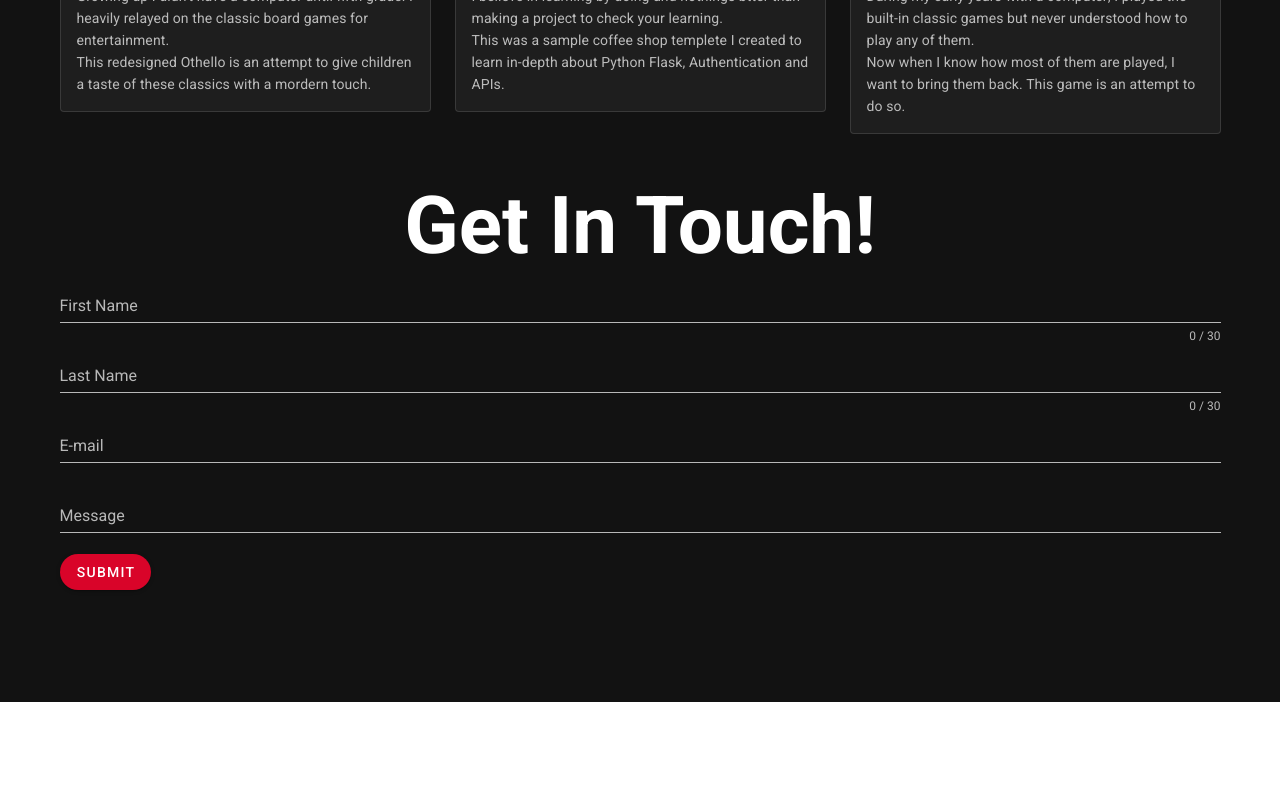
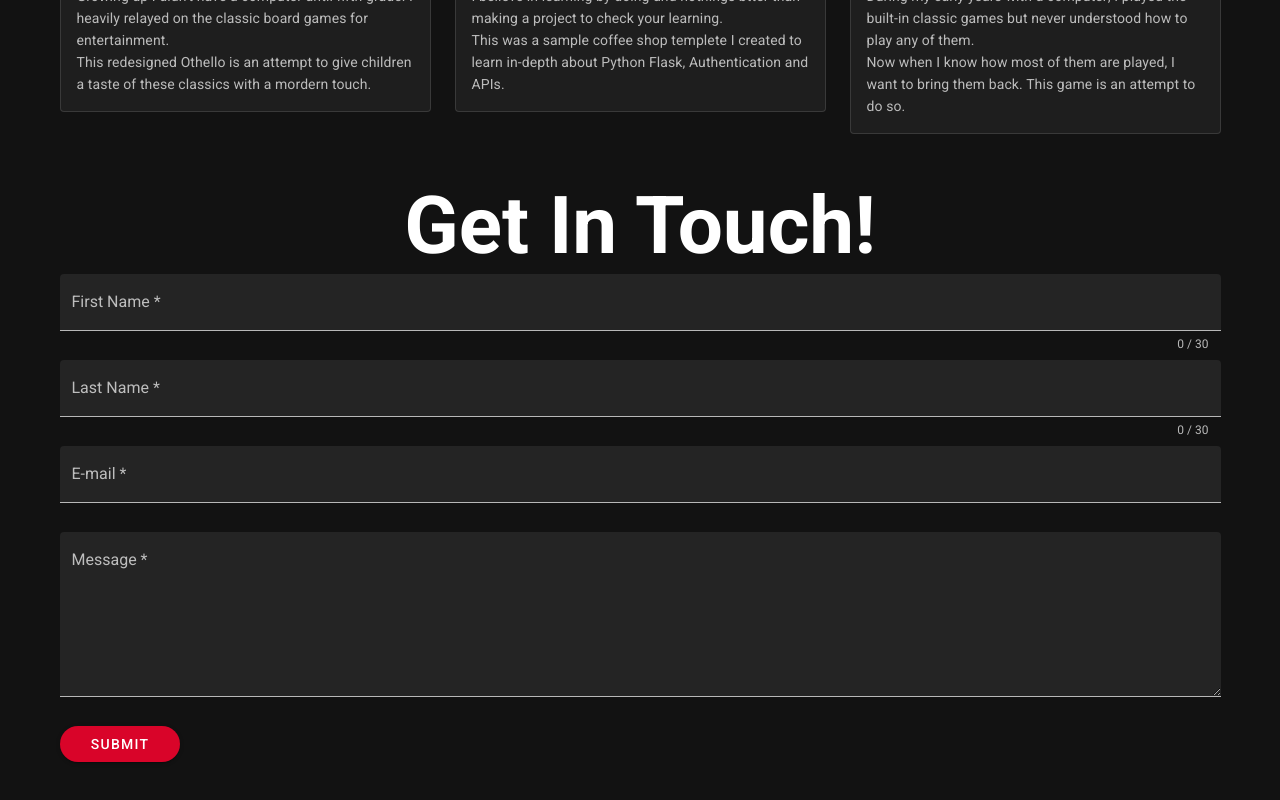
Before and after one commit to milindvishnoi/my-personal-website, a Vue app: page / in a window 1280 px wide. Shown: the part 2110-2910 px from the top of the page. Before the commit the page ends 2812 px from the top, so only its background shows below. Built offline with nearby package versions, Linux system fonts and the light colour scheme; what vue-typed-js would draw is missing.

Commit message:
Updated Contact Me UI

```diff
--- a/src/views/ContactMe.vue
+++ b/src/views/ContactMe.vue
@@ -1,27 +1,37 @@
 <template>
-  <div class="justify-center items-center">
-    <v-form ref="form" v-model="valid" lazy-validation>
+  <div>
+    <v-form method="post" @submit="submitMedthod" ref="form" v-model="valid" lazy-validation>
+      <div class="justify-center">
         <v-text-field
           v-model="firstName"
           :counter="30"
           :rules="firstNameRules"
-        label="First Name"
+          label="First Name *"
           required
+          filled
         ></v-text-field>
 
         <v-text-field
           v-model="lastName"
           :counter="30"
           :rules="lastNameRules"
-        label="Last Name"
+          label="Last Name *"
           required
+          filled
         ></v-text-field>
 
-      <v-text-field v-model="email" :rules="emailRules" label="E-mail" required></v-text-field>
+        <v-text-field filled v-model="email" :rules="emailRules" label="E-mail *" required></v-text-field>
 
-      <v-text-field v-model="message" :rules="messageRules" label="Message" required></v-text-field>
+        <v-textarea
+          v-model="message"
+          :rules="messageRules"
+          label="Message *"
+          required
+          filled
+        ></v-textarea>
 
-      <v-btn rounded outline :disabled="!valid" color="nav" class="mr-4">Submit</v-btn>
+        <v-btn width="120px" rounded outline :disabled="!valid" color="headings" class="mr-4">Submit</v-btn>
+      </div>
     </v-form>
   </div>
 </template>
```
Lines whose indentation alone changed are shown as unchanged.
